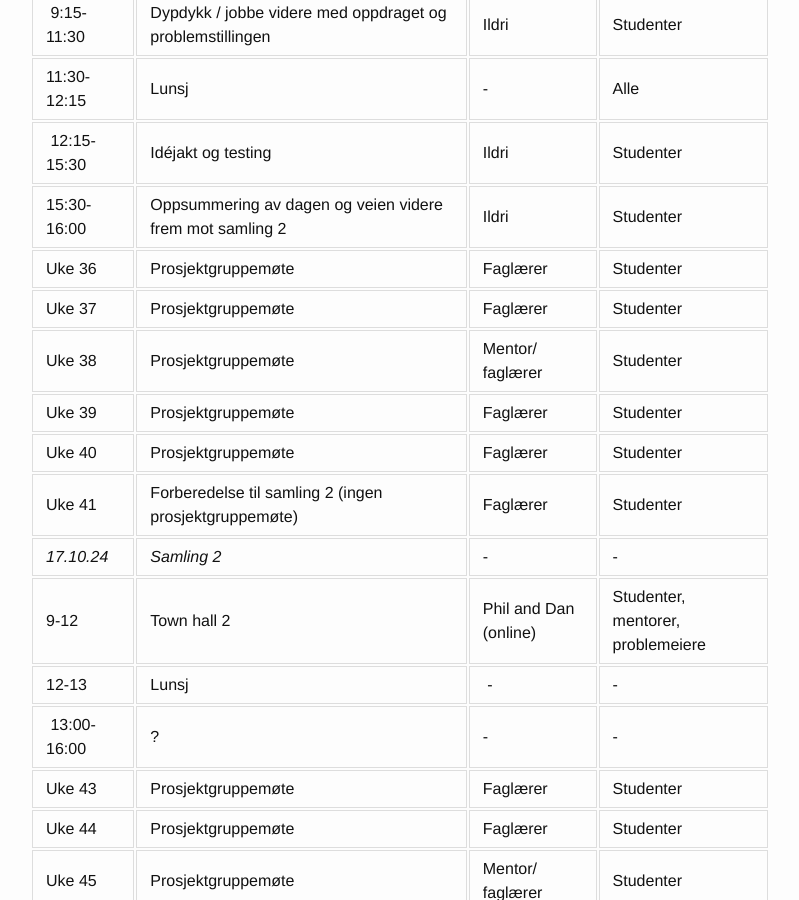
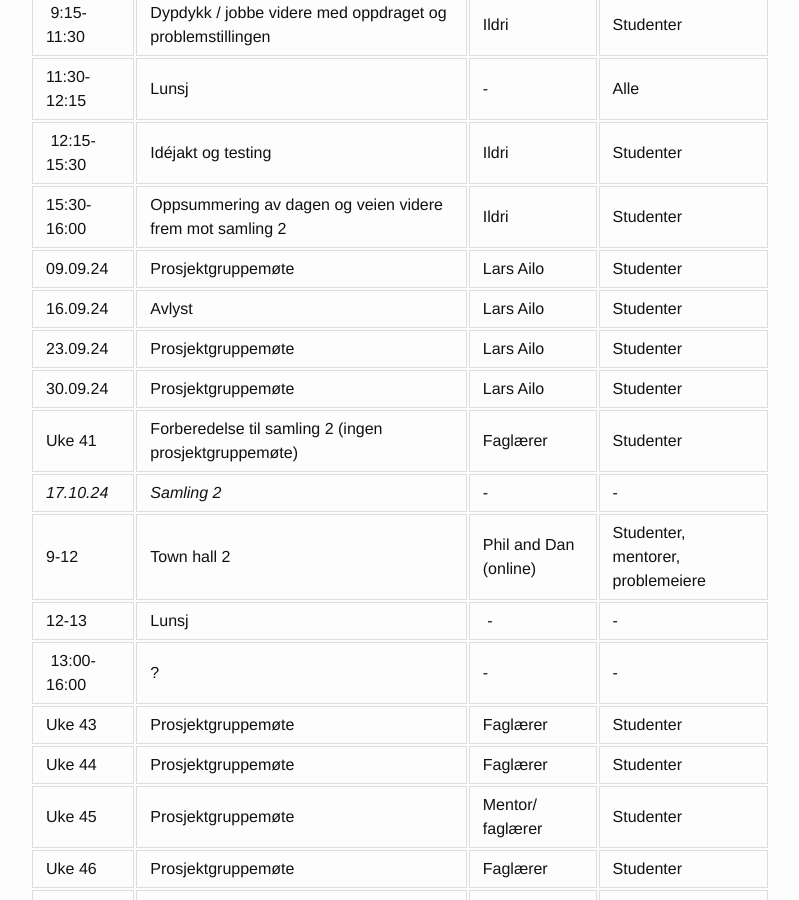
Before and after one commit to uit-inf-6010-f24/uit-inf-6010-f24.github.io, a Jekyll site: the page built from index.md, in a window 1280 px wide and 900 px high, scrolled down 1515 px. Shown: the whole window, without its empty margins (240-1039 px from the left). Built offline with Jekyll 4.4.1, drawn with Linux system fonts in a browser that asks for light colours; our own code applies the rules of GitHub Pages for plain Markdown files.

Commit message:
Update index.md

```diff
--- a/index.md
+++ b/index.md
@@ -41,11 +41,10 @@ Kursansvarlig og andre undervisere er:
 | 11:30-12:15 | Lunsj                                | - | Alle |
 | 12:15-15:30 | Idéjakt og testing| Ildri | Studenter |
 | 15:30-16:00 | Oppsummering av dagen og veien videre frem mot samling 2 | Ildri | Studenter |
-| Uke 36 | Prosjektgruppemøte | Faglærer | Studenter |
-| Uke 37 | Prosjektgruppemøte | Faglærer | Studenter |
-| Uke 38 | Prosjektgruppemøte | Mentor/ faglærer | Studenter |
-| Uke 39 | Prosjektgruppemøte | Faglærer | Studenter |
-| Uke 40 | Prosjektgruppemøte | Faglærer | Studenter |
+| 09.09.24 | Prosjektgruppemøte | Lars Ailo | Studenter |
+| 16.09.24 | Avlyst | Lars Ailo | Studenter |
+| 23.09.24 | Prosjektgruppemøte | Lars Ailo | Studenter |
+| 30.09.24 | Prosjektgruppemøte | Lars Ailo | Studenter |
 | Uke 41 | Forberedelse til samling 2 (ingen prosjektgruppemøte)| Faglærer | Studenter |
 | *17.10.24* | *Samling 2*           | - | - |
 | 9-12  | Town hall 2   | Phil and Dan (online) | Studenter, mentorer, problemeiere |
```
